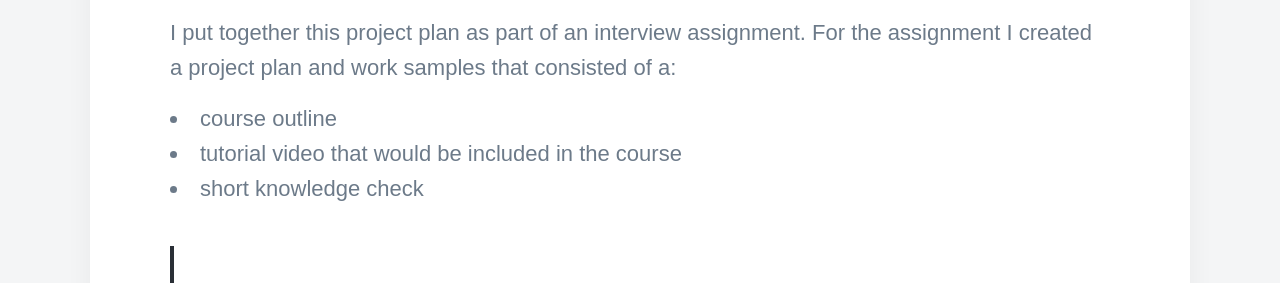
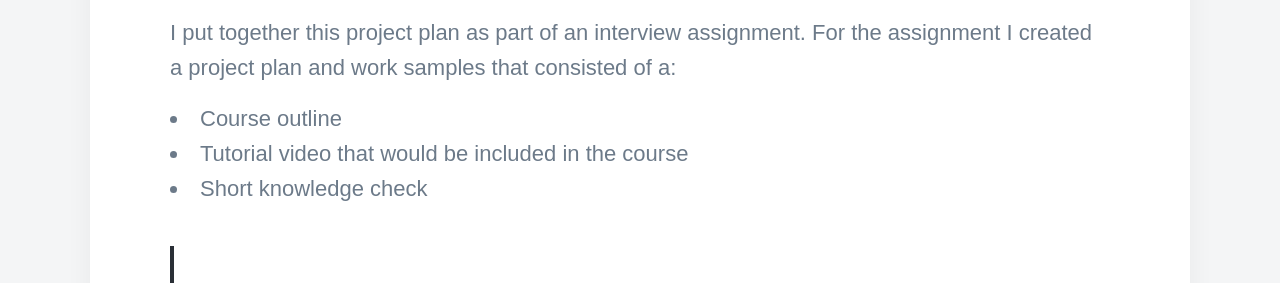
Before and after one commit to cox-katie/portfolio, a Jekyll site: the page built from _projects/Notion-project.md, in a window 1280 px wide and 900 px high, scrolled down 569 px. Shown: the part 154-437 px from the top of the window. Built offline with Jekyll 4.4.1, drawn with Linux system fonts in a browser that asks for light colours; nearby versions of some CDN libraries; some web fonts are replaced.

Commit message:
fixing youtube embed code

```diff
--- a/_projects/Notion-project.md
+++ b/_projects/Notion-project.md
@@ -13,15 +13,15 @@
 ### The what
 I put together this project plan as part of an interview assignment. For the assignment I created a project plan and work samples that consisted of a:
 
- - course outline
- - tutorial video that would be included in the course
- - short knowledge check
+ - Course outline
+ - Tutorial video that would be included in the course
+ - Short knowledge check
 
 > Take a look over the [entire plan](https://katieslearnings.com/assets/Notion-for-Support-Teams.pdf).
 
 And check out the video I created for the assignment, below:
 
-<iframe width="560" height="315" src="https://www.youtube.com/embed/v=Egl1VEOhELw" frameborder="0" allow="accelerometer; autoplay; clipboard-write; encrypted-media; gyroscope; picture-in-picture" allowfullscreen></iframe>
+<iframe width="560" height="315" src="https://www.youtube.com/embed/Egl1VEOhELw" frameborder="0" allow="accelerometer; autoplay; clipboard-write; encrypted-media; gyroscope; picture-in-picture" allowfullscreen></iframe>
 
 ### The why
 It's so important that new users have exceptional learning experiences when onboarding to a new software platform. Self-paced online learning courses play a significant role in this experience, and this course project plan ensures customers:
```
